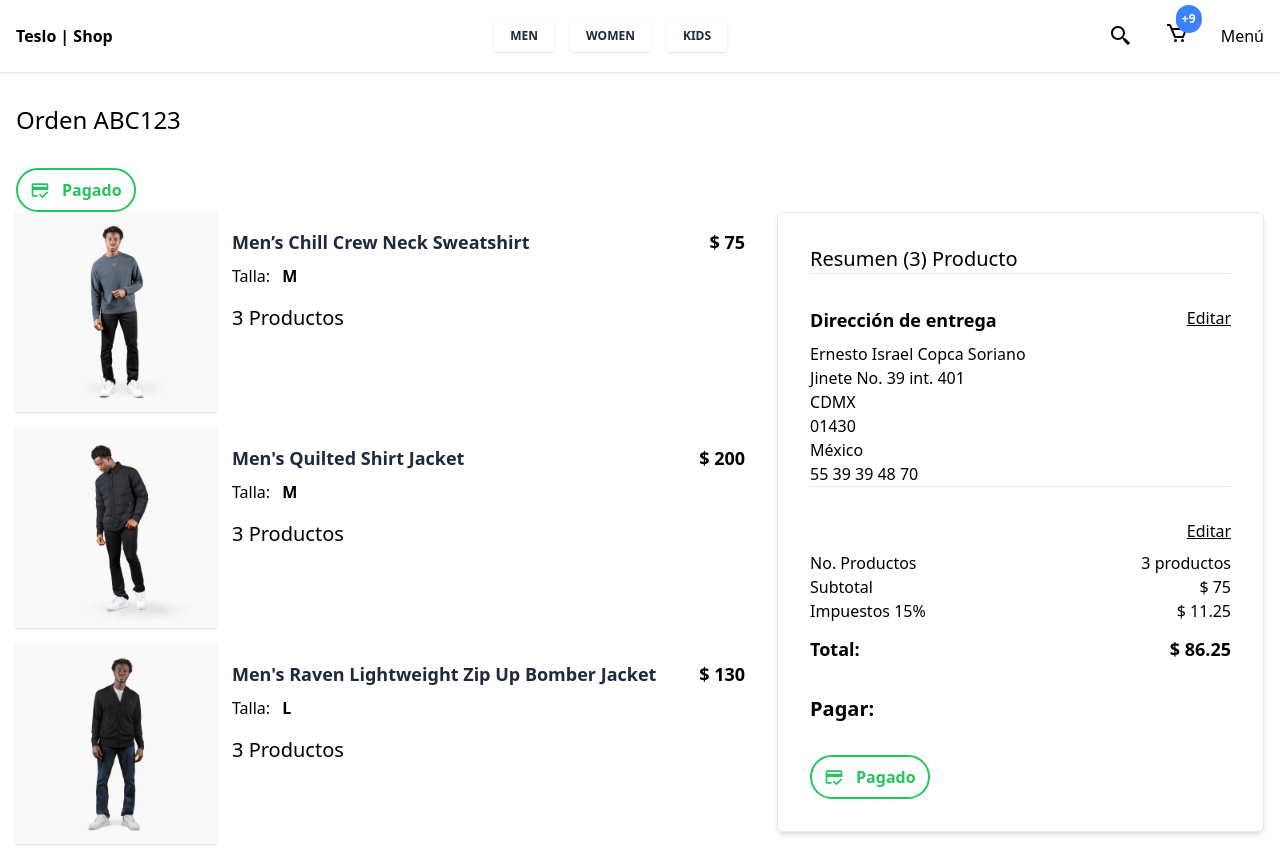
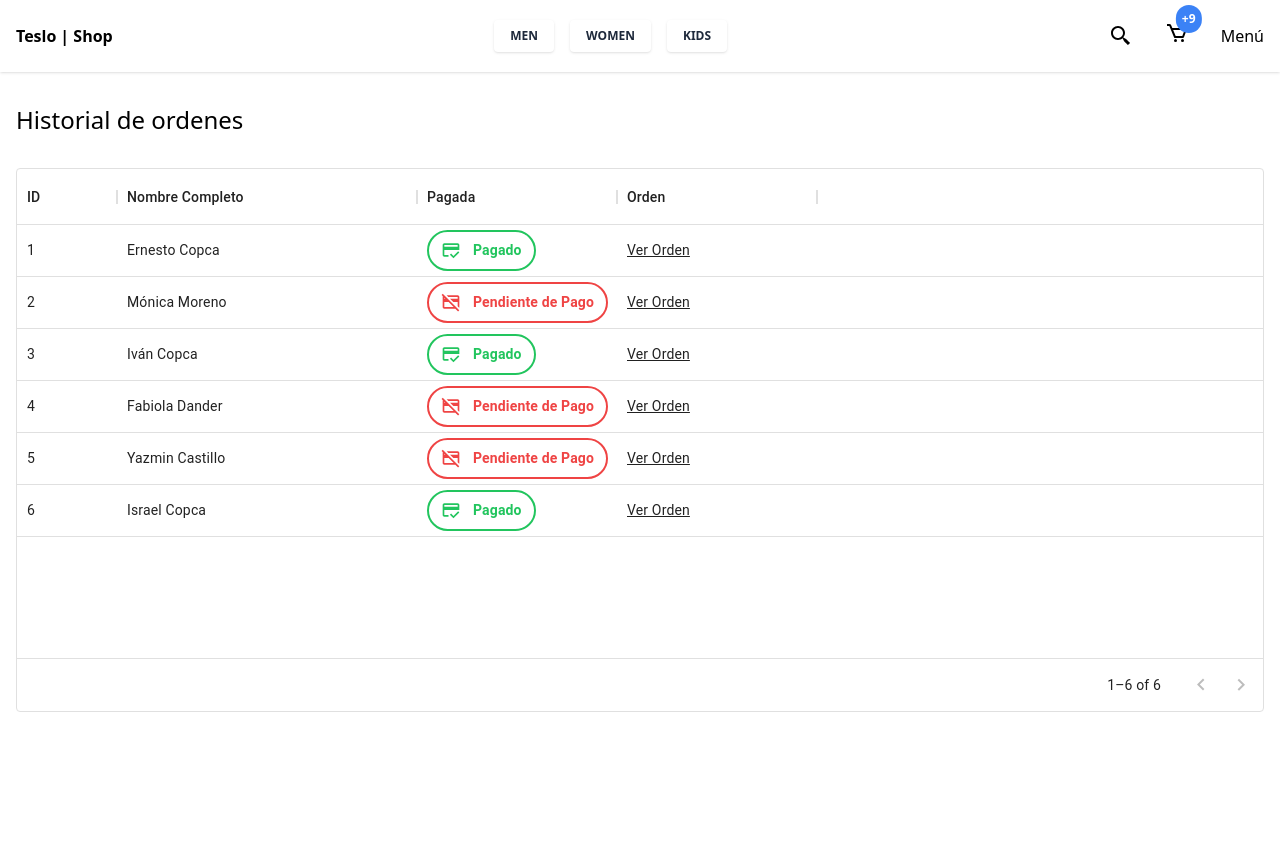
Before and after one commit to Copca/next-teslo-shop, a Next.js app: page /orders/history in a window 1280 px wide. After the commit the page ends 800 px from the top, so only its background shows below. Built offline with nearby package versions, Linux system fonts and the light colour scheme; what tw-elements would draw is missing.

Commit message:
History Page

```diff
--- a/package.json
+++ b/package.json
@@ -9,6 +9,10 @@
     "lint": "next lint"
   },
   "dependencies": {
+    "@emotion/react": "^11.10.5",
+    "@emotion/styled": "^11.10.5",
+    "@mui/material": "^5.10.12",
+    "@mui/x-data-grid": "^5.17.10",
     "next": "13.0.1",
     "react": "18.2.0",
     "react-dom": "18.2.0",
--- /dev/null
+++ b/pages/orders/history.tsx
@@ -0,0 +1,66 @@
+import { NextPage } from 'next';
+import Link from 'next/link';
+import { DataGrid, GridColDef, GridRenderCellParams } from '@mui/x-data-grid';
+
+import { ShopLayout } from '../../components/layouts';
+import { Chip } from '../../components/ui';
+
+const columns: GridColDef[] = [
+	{ field: 'id', headerName: 'ID', width: 100 },
+	{ field: 'nombre', headerName: 'Nombre Completo', width: 300 },
+	{
+		field: 'paid',
+		headerName: 'Pagada',
+		description: 'Muestra información si esta pagada la orden o no',
+		width: 200,
+		renderCell: (params: GridRenderCellParams) => {
+			return params.row.paid ? <Chip pagado /> : <Chip />;
+		}
+	},
+	{
+		field: 'orden',
+		headerName: 'Orden',
+		width: 200,
+		renderCell: (params) => {
+			return (
+				<Link href={`/orders/${params.row.id}`} className='underline'>
+					Ver Orden
+				</Link>
+			);
+		},
+		sortable: false
+	}
+];
+
+const rows = [
+	{ id: 1, nombre: 'Ernesto Copca', paid: true },
+	{ id: 2, nombre: 'Mónica Moreno', paid: false },
+	{ id: 3, nombre: 'Iván Copca', paid: true },
+	{ id: 4, nombre: 'Fabiola Dander', paid: false },
+	{ id: 5, nombre: 'Yazmin Castillo', paid: false },
+	{ id: 6, nombre: 'Israel Copca', paid: true }
+];
+
+const HistoryPage: NextPage = () => {
+	return (
+		<ShopLayout
+			tittle={'Historial de ordenes'}
+			pageDescription={'Historial de ordenes del cliente'}
+		>
+			<div className='container'>
+				<h1 className='text-2xl mb-8'>Historial de ordenes</h1>
+
+				<div className='h-[34rem]'>
+					<DataGrid
+						rows={rows}
+						columns={columns}
+						pageSize={10}
+						rowsPerPageOptions={[10]}
+					/>
+				</div>
+			</div>
+		</ShopLayout>
+	);
+};
+
+export default HistoryPage;
```
Also changed, not shown: 1 other file (tests, documents, lock files or other folders).
